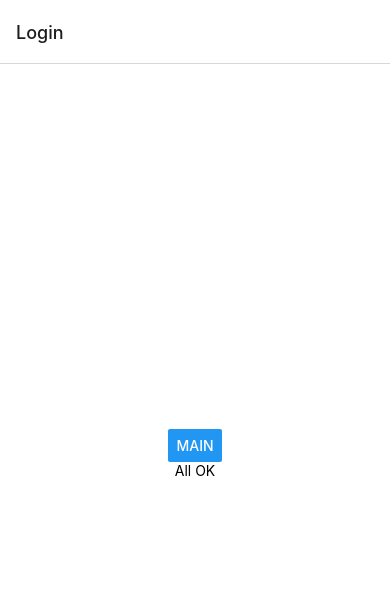
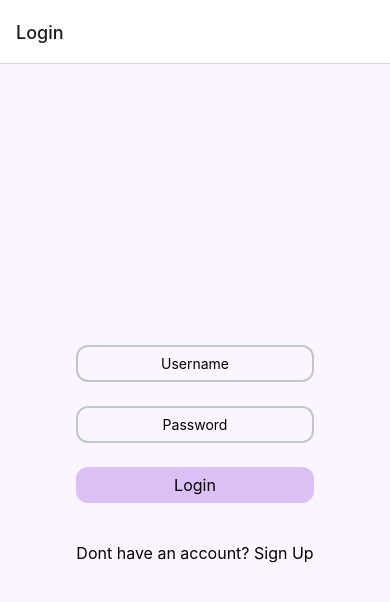
Before and after one commit to InbalGam/trip_planner_mobile, a React Native app in the folder trip_planner_mobile/: screen /Login in a window 390 px wide. Shown: the top 602 px of the page. Built offline with nearby package versions, Linux system fonts and the light colour scheme.

Commit message:
working on login

```diff
--- a/trip_planner_mobile/Components/Login.js
+++ b/trip_planner_mobile/Components/Login.js
@@ -1,7 +1,8 @@
 import React, { useState } from 'react';
-import { StyleSheet, Text, View, Button, Alert } from 'react-native';
+import { StyleSheet, Text, TextInput, View, Button, Alert, Pressable  } from 'react-native';
 import { useNavigation } from '@react-navigation/native';
 import {login} from '../Api';
+import { Formik } from 'formik';
 import * as Progress from 'react-native-progress';
 
 export default function Login() {
@@ -11,15 +12,70 @@ export default function Login() {
 
     const ifAuthFailed = () => {
         Alert.alert('Authentication failed', 'Username or Password are incorrect, try again', [
-            {text: 'OK', onPress: () => console.log('OK Pressed')}, // TODO: remove username & password inputs + setAuthFailed(false)
+            {text: 'OK', onPress: () => setAuthFailed(false)},
           ]);
+    };
+
+
+    function SubmitButton(props) {
+        const { onPress, title = '', disabled } = props;
+        return (
+          <Pressable style={styles.loginButton} onPress={onPress} disabled={disabled}>
+            <Text style={styles.buttonText}>{title}</Text>
+          </Pressable>
+        );
     };
 
 
     return (
         <View style={styles.layout}>
-            {isLoading ? <Progress.CircleSnail spinDuration={0}/> : <Button title='Main' onPress={() => nav.navigate('Main')}/>}
-            {authFailed ? ifAuthFailed() : <Text>All OK</Text>}
+            {isLoading ? <Progress.CircleSnail spinDuration={0} /> :
+                <View>
+                    <Formik
+                    initialValues={{ username: '', password: '' }}
+                    onSubmit={async (values) => {
+                        console.log(values);
+                        setIsLoading(true);
+                        try {
+                            const result = await login(values.username, values.password);
+                            if (result === true) {
+                                console.log(result);
+                                nav.navigate('Main');
+                                setIsLoading(false);
+                            } else {
+                                setAuthFailed(true);
+                                setIsLoading(false);
+                            }
+                        } catch (e) {
+                            nav.navigate('Error');
+                            setIsLoading(false);
+                        }
+                      }}
+                    >
+                        {({ handleChange, handleBlur, handleSubmit, isSubmitting, values }) => (
+                            <View >
+                                <TextInput
+                                    style={styles.input}
+                                    placeholder='Username'
+                                    onChangeText={handleChange('username')}
+                                    onBlur={handleBlur('username')}
+                                    value={values.username}
+                                />
+                                <TextInput
+                                    style={styles.input}
+                                    placeholder='Password'
+                                    onChangeText={handleChange('password')}
+                                    onBlur={handleBlur('password')}
+                                    secureTextEntry={true}
+                                    value={values.password}
+                                />
+                                <SubmitButton onPress={handleSubmit}  title='Login' disabled={isSubmitting} />
+                            </View>
+                        )}
+                    </Formik>
+                    <Text style={styles.text} onPress={() => nav.navigate('Signup')}>Dont have an account? Sign Up</Text>
+                </View>}
+            {authFailed ? ifAuthFailed() : ''}
         </View>
     )
 };
@@ -27,12 +83,35 @@ export default function Login() {
 const styles = StyleSheet.create({
     layout: {
       flex: 1,
-      backgroundColor: '#fff',
+      backgroundColor: '#faf5ff',
       alignItems: 'center',
       justifyContent: 'center',
+      width: '100%'
     },
-    title: {
-      fontWeight: 'bold',
-      fontSize: 16
-    }
+    text: {
+      fontSize: 16,
+      marginTop: 40
+    },
+    input: {
+        borderLeftWidth: 2,
+        borderBottomWidth: 2,
+        borderRightWidth: 2,
+        borderTopWidth: 2,
+        borderColor: 'rgb(192 199 203)',
+        marginBottom: 24,
+        borderRadius: 12,
+        padding: 8,
+        paddingHorizontal: '10%',
+        textAlign: 'center'
+    },
+    loginButton: {
+        backgroundColor: '#dbc0f5',
+        borderRadius: 12,
+        padding: 8
+    },
+    buttonText: {
+        fontSize: 16,
+        textAlign: 'center'
+      },
+    link: {}
 });
--- a/trip_planner_mobile/package.json
+++ b/trip_planner_mobile/package.json
@@ -14,13 +14,14 @@
     "@react-navigation/stack": "^6.3.20",
     "expo": "~49.0.15",
     "expo-status-bar": "~1.6.0",
+    "formik": "^2.4.5",
     "react": "18.2.0",
     "react-native": "0.72.6",
     "react-native-gesture-handler": "~2.12.0",
     "react-native-pager-view": "6.2.0",
     "react-native-progress": "^5.0.1",
-    "react-native-tab-view": "^3.5.2",
-    "react-native-svg": "13.9.0"
+    "react-native-svg": "13.9.0",
+    "react-native-tab-view": "^3.5.2"
   },
   "devDependencies": {
     "@babel/core": "^7.20.0"
```
Also changed, not shown: 1 other file (tests, documents, lock files or other folders).
